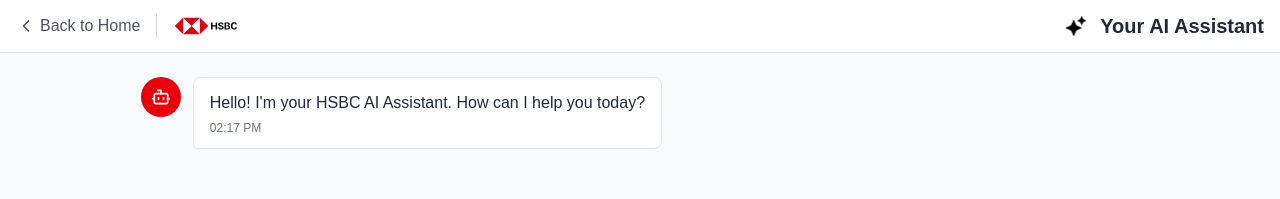
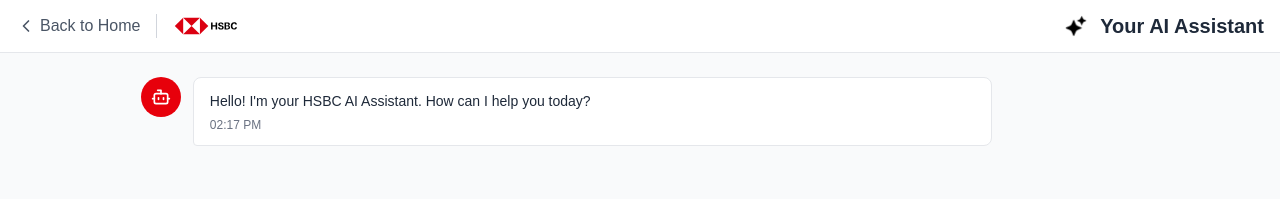
Before and after one commit to Qucy/hsbc-pws-chatbot, a Next.js app: page /genai-chatbot in a window 1280 px wide. Shown: the top 199 px of the page. Built offline with nearby package versions, Linux system fonts and the light colour scheme; a web font is replaced by a local one.

Commit message:
adding changes

```diff
--- a/package.json
+++ b/package.json
@@ -18,7 +18,8 @@
     "playwright": "^1.51.1",
     "react": "^19.0.0",
     "react-dom": "^19.0.0",
-    "react-markdown": "^10.1.0"
+    "react-markdown": "^10.1.0",
+    "remark-gfm": "^4.0.1"
   },
   "devDependencies": {
     "@eslint/eslintrc": "^3",
--- a/src/app/genai-chatbot/page.tsx
+++ b/src/app/genai-chatbot/page.tsx
@@ -3,8 +3,9 @@
 import { useState, useRef, useEffect } from 'react';
 import Link from 'next/link';
 import Image from 'next/image';
-import { ChevronLeft, Send, User, Bot, ThumbsUp, ThumbsDown, RotateCcw } from 'lucide-react';
+import { ChevronLeft, Send, User, Bot, ThumbsUp, ThumbsDown, RotateCcw, ChevronDown, ChevronUp } from 'lucide-react';
 import ReactMarkdown from 'react-markdown';
+import remarkGfm from 'remark-gfm';
 
 interface Message {
   id: string;
@@ -37,6 +38,7 @@ export default function GenAIChatbot() {
   const [isLoading, setIsLoading] = useState(false);
   const [hasReceivedFirstResponse, setHasReceivedFirstResponse] = useState(false);
   const [isStreaming, setIsStreaming] = useState(false);
+  const [collapsedThinkingMessages, setCollapsedThinkingMessages] = useState<Set<string>>(new Set());
   const messagesEndRef = useRef<HTMLDivElement>(null);
   const textareaRef = useRef<HTMLTextAreaElement>(null);
 
@@ -55,6 +57,22 @@ export default function GenAIChatbot() {
     ]);
     setHasReceivedFirstResponse(false);
     setIsStreaming(false);
+    setCollapsedThinkingMessages(new Set());
+  };
+
+  /**
+   * Toggles the collapsed state of a thinking message
+   */
+  const toggleThinkingMessage = (messageId: string) => {
+    setCollapsedThinkingMessages(prev => {
+      const newSet = new Set(prev);
+      if (newSet.has(messageId)) {
+        newSet.delete(messageId);
+      } else {
+        newSet.add(messageId);
+      }
+      return newSet;
+    });
   };
 
   /**
@@ -107,7 +125,7 @@ export default function GenAIChatbot() {
       let formattedText = '';
 
       // Add step 1 header
-      formattedText += 'Step 1 Analyze your question:\n';
+      formattedText += 'Step 1: Analyze your question\n';
 
       // Add rationale if available
       if (jsonData.rationale) {
@@ -128,17 +146,47 @@ export default function GenAIChatbot() {
   };
 
   /**
+   * Creates a new thinking step message
+   * @param stepNumber - Step number (1, 2, or 3)
+   * @param stepTitle - Title of the step
+   * @param stepContent - Content of the step
+   */
+  const createThinkingStepMessage = (stepNumber: number, stepTitle: string, stepContent: string) => {
+    const stepMessageId = `${Date.now()}-step-${stepNumber}`;
+    const stepMessage: Message = {
+      id: stepMessageId,
+      text: `Step ${stepNumber}: ${stepTitle}\n${stepContent}`,
+      isUser: false,
+      timestamp: new Date(),
+      messageType: 'thinking'
+    };
+
+    setMessages(prev => [...prev, stepMessage]);
+    return stepMessageId;
+  };
+
+  /**
    * Updates the thinking message with progress information
    * @param aiMessageId - ID of the thinking message to update
    * @param progressText - Text to append to the thinking message
    */
   const updateThinkingProgress = (aiMessageId: string, progressText: string) => {
+    // Check if this is a step 2 or step 3 update
+    if (progressText.includes('Step 2: Retrieving content from the identified sources')) {
+      const stepContent = progressText.replace(/\n*Step 2: Retrieving content from the identified sources\n/, '').trim();
+      createThinkingStepMessage(2, 'Retrieving content from the identified sources', stepContent);
+    } else if (progressText.includes('Step 3: Generating comprehensive response')) {
+      const stepContent = progressText.replace(/\n*Step 3: Generating comprehensive response\n/, '').trim();
+      createThinkingStepMessage(3, 'Generating comprehensive response', stepContent);
+    } else {
+      // For other updates, use the original behavior
       setMessages(prev => prev.map(msg => {
         if (msg.id === aiMessageId && msg.messageType === 'thinking') {
           return { ...msg, text: msg.text + progressText };
         }
         return msg;
       }));
+    }
   };
 
   /**
@@ -421,7 +469,7 @@ export default function GenAIChatbot() {
 
     // Step 3: Call summarization API with retrieved content
     updateThinkingProgress(aiMessageId, '\n\nStep 3: Generating comprehensive response\n' +
-      'Processing retrieved content and preparing final answer...');
+      ', processing retrieved content and preparing final answer...');
 
     await callSummarizationAPI(conversationHistory, userMessage, contentData);
   };
@@ -587,7 +635,7 @@ export default function GenAIChatbot() {
                 <>
                   {/* Message Bubble */}
                   <div
-                    className="max-w-[75%] sm:max-w-xs md:max-w-md lg:max-w-lg xl:max-w-xl px-3 md:px-4 py-2 md:py-3 rounded-lg bg-blue-100 text-gray-800 border border-blue-200 rounded-br-sm"
+                    className="w-[80%] px-3 md:px-4 py-2 md:py-3 rounded-lg bg-blue-100 text-gray-800 border border-blue-200 rounded-br-sm"
                   >
                     <p className="text-sm md:text-base leading-relaxed">{message.text}</p>
                     <p className="text-xs mt-1 text-blue-600">
@@ -601,25 +649,53 @@ export default function GenAIChatbot() {
                 </>
               ) : (
                 <>
-                  {/* Avatar */}
+                  {/* Avatar - Show for first thinking message (Step 1) and final messages */}
+                  {((message.messageType === 'thinking' && message.text.includes('Analyze your question')) || message.messageType === 'final') && (
                     <div className="flex-shrink-0 w-8 h-8 md:w-10 md:h-10 rounded-full flex items-center justify-center bg-red-600 text-white">
                       <Bot className="w-4 h-4 md:w-5 md:h-5" />
                     </div>
+                  )}
 
                   {/* Message Bubble */}
-                  <div className="max-w-[75%] sm:max-w-xs md:max-w-md lg:max-w-lg xl:max-w-xl">
-                    <div className={`px-3 md:px-4 py-2 md:py-3 rounded-lg border rounded-bl-sm ${
+                  <div className={`w-[80%] ${
+                    message.messageType === 'thinking' && !message.text.includes('Analyze your question') ? 'ml-11 md:ml-13' : ''
+                  }`}>
+                    <div className={`px-3 md:px-4 py-2 md:py-3 rounded-lg ${
                       message.messageType === 'thinking'
-                        ? 'bg-gray-50 text-gray-500 border-gray-300'
-                        : 'bg-white text-gray-800 border-gray-200'
+                        ? 'bg-gray-50 text-gray-500'
+                        : 'bg-white text-gray-800 border border-gray-200 rounded-bl-sm'
                     }`}>
-                      <div className={`text-sm md:text-base leading-relaxed prose prose-sm max-w-none ${
-                        message.messageType === 'thinking' ? 'prose-gray' : ''
-                      }`}>
-                        <ReactMarkdown>
-                          {message.messageType === 'thinking' ? formatThinkingMessage(message.text) : message.text}
+                      {/* Collapsible header for thinking messages */}
+                      {message.messageType === 'thinking' && (
+                        <div
+                          className="flex items-center justify-between cursor-pointer mb-2 hover:bg-gray-100 rounded p-1 -m-1"
+                          onClick={() => toggleThinkingMessage(message.id)}
+                        >
+                          <span className="text-base md:text-lg font-semibold text-gray-700">
+                            {message.text.includes('Analyze your question') ? 'Step 1 Analyze your question' :
+                             message.text.includes('Step 2:') ? 'Step 2: Retrieving content' :
+                             message.text.includes('Step 3:') ? 'Step 3: Generating comprehensive response' :
+                             'Step 1: Analyzing your question'}
+                          </span>
+                          {collapsedThinkingMessages.has(message.id) ? (
+                            <ChevronDown className="w-4 h-4 text-gray-400" />
+                          ) : (
+                            <ChevronUp className="w-4 h-4 text-gray-400" />
+                          )}
+                        </div>
+                      )}
+
+                      {/* Message content - collapsible for thinking messages */}
+                      {(!message.messageType || message.messageType !== 'thinking' || !collapsedThinkingMessages.has(message.id)) && (
+                        <div className={`text-xs md:text-sm leading-relaxed prose prose-sm max-w-none ${
+                          message.messageType === 'thinking' ? 'prose-gray' : 'text-sm md:text-base'
+                        } prose-table:table-auto prose-table:border-collapse prose-th:border prose-th:border-gray-300 prose-th:bg-gray-50 prose-th:px-3 prose-th:py-2 prose-th:text-left prose-td:border prose-td:border-gray-300 prose-td:px-3 prose-td:py-2`}>
+                          <ReactMarkdown remarkPlugins={[remarkGfm]}>
+                            {message.messageType === 'thinking' ? formatThinkingMessage(message.text).replace(/^Step \d+:\s*/, '') : message.text}
                           </ReactMarkdown>
                         </div>
+                      )}
+
                       <p className="text-xs mt-1 text-gray-500">
                         {message.timestamp.toLocaleTimeString([], { hour: '2-digit', minute: '2-digit' })}
                         {message.messageType === 'thinking' && <span className="ml-2 italic">(thinking process)</span>}
```
Also changed, not shown: 1 other file (tests, documents, lock files or other folders). Lines whose indentation alone changed are shown as unchanged.
